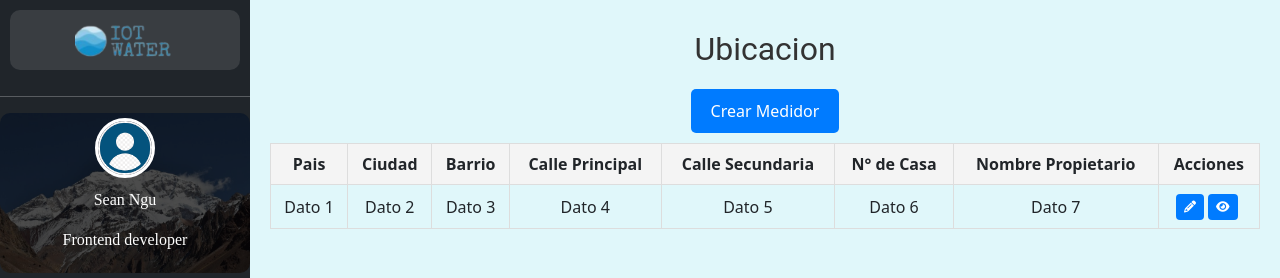
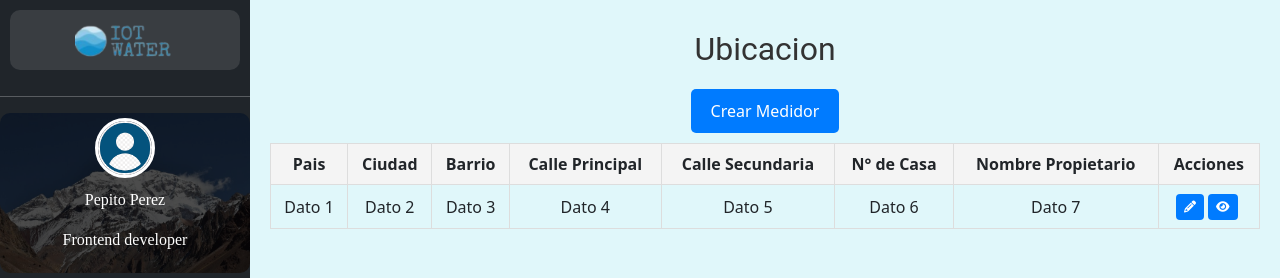
Before and after one commit to Jeanm263/Iot-water-, a Vue app in the folder fronted-vue/: page /mapa in a window 1280 px wide. Shown: the top 278 px of the page. Built offline with nearby package versions, Linux system fonts and the light colour scheme; sample sign-in values are in the browser's storage.

Commit message:
cambios varios

```diff
--- a/fronted-vue/src/components/ProtectedNavbar.vue
+++ b/fronted-vue/src/components/ProtectedNavbar.vue
@@ -10,7 +10,7 @@
       <div class="user-profile">
         <img src="../assets/usuario.png" alt="User Profile" class="profile-picture" />
         <div class="user-info">
-          <p>Sean Ngu</p>
+          <p>Pepito Perez</p>
           <p>Frontend developer</p>
         </div>
       </div>
--- a/fronted-vue/src/router/index.js
+++ b/fronted-vue/src/router/index.js
@@ -7,7 +7,7 @@ import ConsumoView from '@/views/ConsumoView.vue'
 import GatewayView from '@/views/GatewayView.vue'
 import MapaView from '@/views/MapaView.vue'
 import MedidorView from '@/views/MedidorView.vue'
-
+import ShowInvoice from '@/views/ShowInvoice.vue'
 
 
 const routes = [
@@ -26,7 +26,7 @@ const routes = [
     name: 'login',
     component: LoginView
   },
-  // todo la rutas del administrador
+  //la rutas del administrador
   {
     path: '/dashboard',
     name: 'dashboard',
@@ -62,6 +62,12 @@ const routes = [
     name: 'medidor',
     component: MedidorView,
     meta:  { requiresAuth:true }
+  },
+  {
+    path: '/show-invoice/:userId',
+    name: 'ShowInvoice',
+    component: ShowInvoice,
+    props: true,
   }
 ]
 
--- a/fronted-vue/src/views/ConsumoView.vue
+++ b/fronted-vue/src/views/ConsumoView.vue
@@ -43,7 +43,7 @@
             <td>{{ user.ciudad }}</td>
             <td>
               <button class="action-button update" @click="updateCharts">Actualizar</button>
-              <button class="action-button invoice" @click="invoiceUser(user.id)">Factura</button>
+              <button type="button" class="action-button invoice" @click="$router.push('/show-invoice/:userId')">Factura</button>
             </td>
           </tr>
         </tbody>
```
